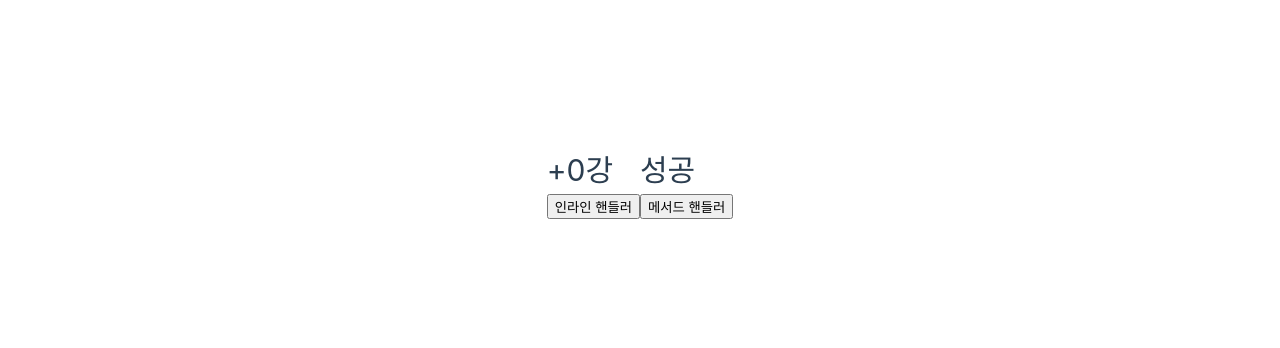
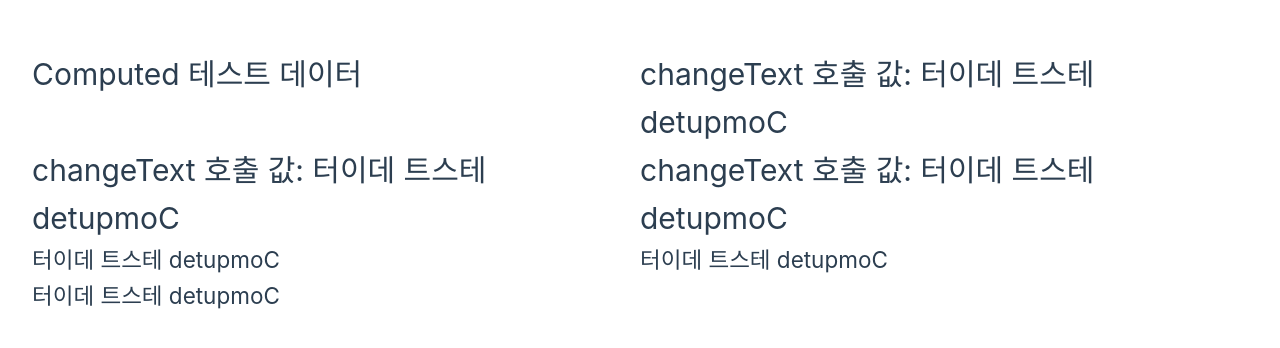
Before and after one commit to devmeeple/vue-in-action, a Vue app: page / in a window 1280 px wide. Shown: the part 218-566 px from the top of the page. Built offline with nearby package versions, Linux system fonts and the light colour scheme.

Commit message:
feat: 계산된 속성

```diff
--- a/src/App.vue
+++ b/src/App.vue
@@ -1,24 +1,30 @@
 <template>
-  <div>
-    <h1>+{{ count }}강</h1>
-    <button @click="count++">인라인 핸들러</button>
-  </div>
+  <h1>{{ text }}</h1>
 
-  <div>
-    <h1>{{ name }}</h1>
-    <button @click="changeName">메서드 핸들러</button>
-  </div>
+  <!-- 3번 호출-->
+  <h1>changeText 호출 값: {{ changeText() }}</h1>
+  <h1>changeText 호출 값: {{ changeText() }}</h1>
+  <h1>changeText 호출 값: {{ changeText() }}</h1>
+
+  <!-- Computed 1번만 호출, 캐싱(Cashing) -->
+  <h2>{{ computedText }}</h2>
+  <h2>{{ computedText }}</h2>
+  <h2>{{ computedText }}</h2>
 </template>
 
 <script setup lang="ts">
-import { ref } from 'vue';
+import { computed, ref } from 'vue';
 
-const count = ref(0);
-const name = ref('성공');
+const text = ref('Computed 테스트 데이터');
+const changeText = () => {
+  console.log(`함수 호출 ${text.value}`);
+  return text.value.split('').reverse().join('');
+};
 
-const changeName = () => {
-  name.value = '실패';
-};
+const computedText = computed(() => {
+  console.log(`Computed 함수 호촐 ${text.value}`);
+  return text.value.split('').reverse().join('');
+});
 </script>
 
 <style scoped></style>
```
Also changed, not shown: 1 other file (tests, documents, lock files or other folders).
